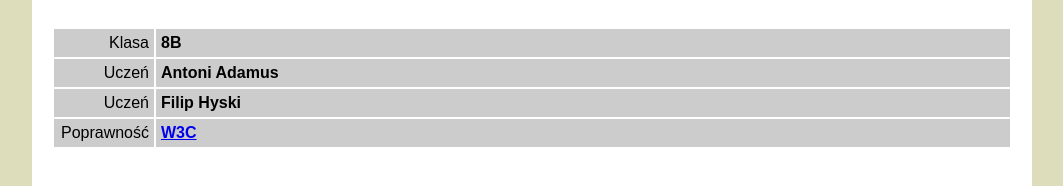
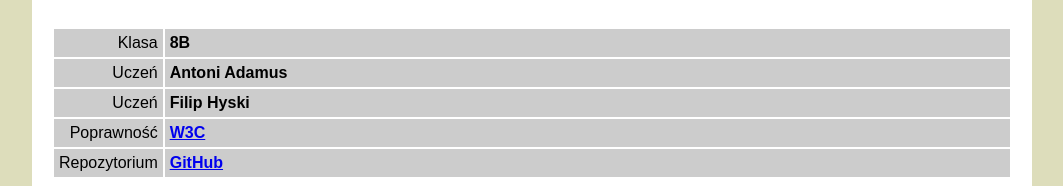
Before and after one commit to AntekAdamus/Projekthtml, a plain HTML site: page index.html in a window 1280 px wide. Shown: the part 1055-1241 px from the top of the page, without its empty margins (108-1171 px from the left). Drawn offline with Linux system fonts and the light colour scheme; grey boxes are pictures that could not be loaded.

Commit message:
nowy link

```diff
--- a/index.html
+++ b/index.html
@@ -44,6 +44,10 @@
                             <td class="kolumna1">Poprawność</td>
                             <td class="kolumna2"><a href="http://validator.w3.org/check?uri=https://antekadamus.github.io/Projekthtml/index.html" target="_blank">W3C</a></td>
                         </tr>
+                        <tr>
+                            <td class="kolumna1">Repozytorium</td>
+                            <td class="kolumna2"><a href="https://github.com/AntekAdamus/Projekthtml" target="_blank">GitHub</a></td>
+                        </tr>
                     </table>
             </article>
             <iframe width="600" height="500" src="https://www.youtube.com/embed/VTNTokzGZF0" title="YouTube video player" allow="accelerometer; autoplay; clipboard-write; encrypted-media; gyroscope; picture-in-picture; web-share" allowfullscreen></iframe>
```
